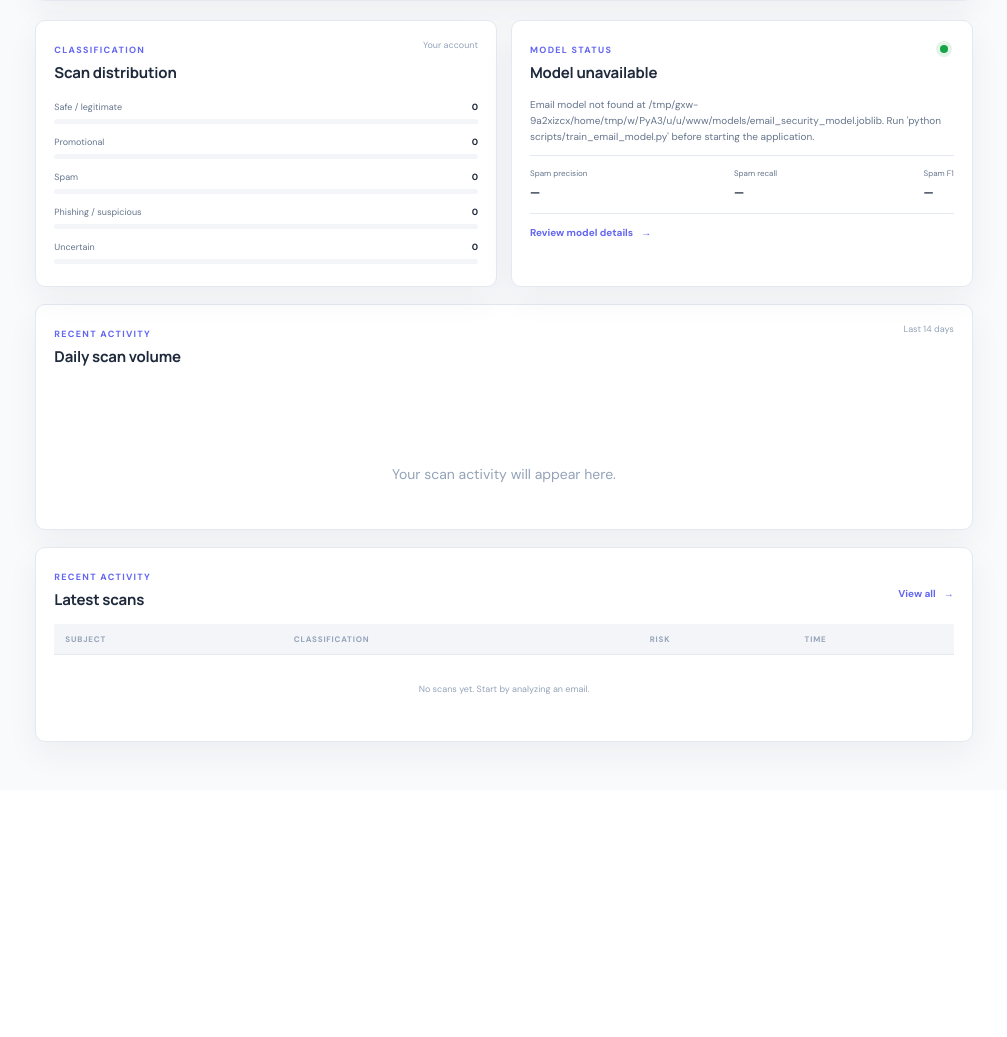
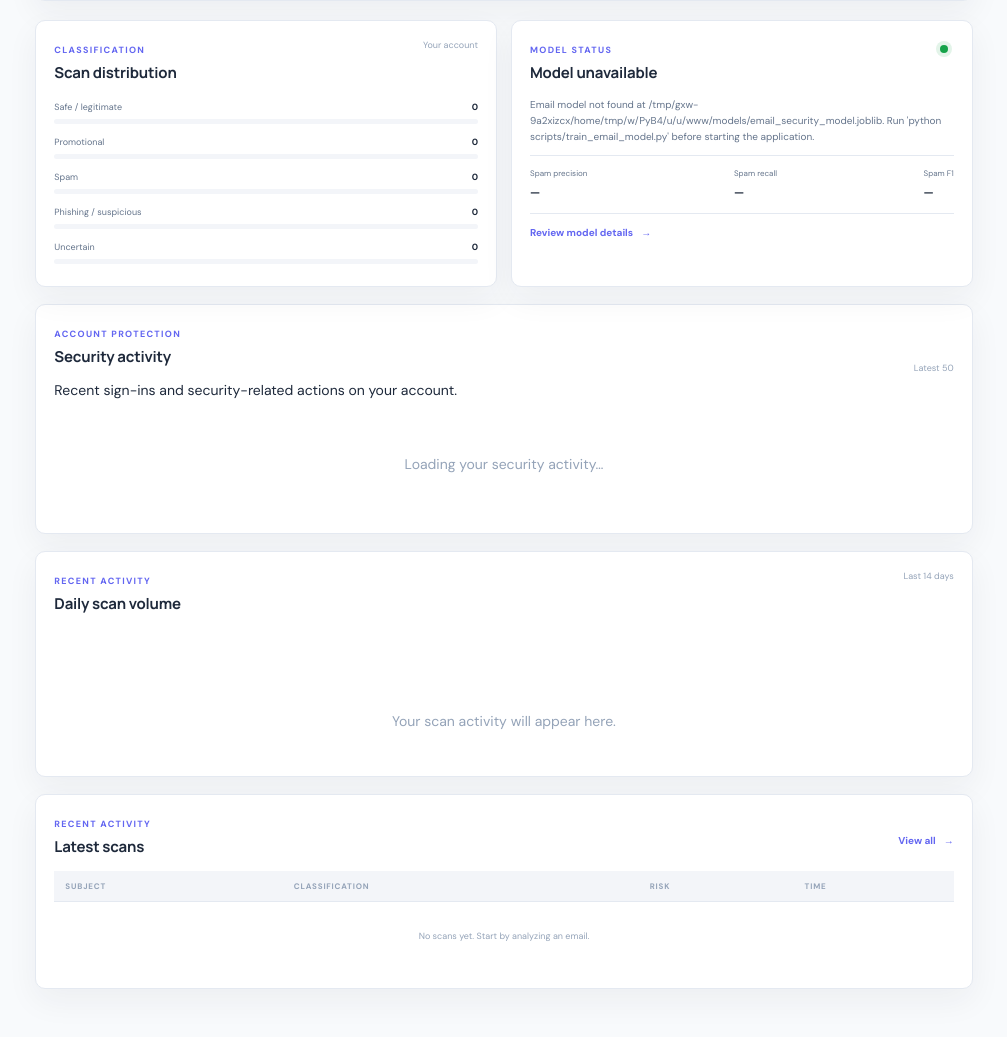
Before and after one commit to varshinickswamy-dot/Email-Spam-Detection, a Flask app: page /dashboard in a window 1280 px wide. Shown: the part 1040-2077 px from the top of the page, without its empty margins (261-1268 px from the left). Before the commit the page ends 1797 px from the top, so only its background shows below. Run offline with Flask 3, Linux system fonts and the light colour scheme; the visitor is signed in with stand-in values (Sample User, id 1); tables that the repository leaves empty hold one stand-in row (values such as "Sample post"); data that the repository does not hold is empty; some libraries are stand-ins or nearby versions.

Commit message:
Add security activity centre

```diff
--- a/frontend/templates/dashboard.html
+++ b/frontend/templates/dashboard.html
@@ -31,6 +31,10 @@
   <article id="scan-distribution" class="surface chart-card"><div class="card-heading"><div><span class="eyebrow">CLASSIFICATION</span><h2>Scan distribution</h2></div><span class="quiet-label">Your account</span></div><div class="distribution" id="distribution"></div></article>
   <article class="surface model-summary"><div class="card-heading"><div><span class="eyebrow">MODEL STATUS</span><h2 id="model-name">Loading model…</h2></div><span class="status-pip"></span></div><p id="model-description">Email-specific model evaluation and calibration details.</p><div class="metric-row"><span>Spam precision <b id="metric-precision">—</b></span><span>Spam recall <b id="metric-recall">—</b></span><span>Spam F1 <b id="metric-f1">—</b></span></div><a class="inline-link" href="{{ url_for('about') }}">Review model details <span>→</span></a></article>
 </section>
+<section id="security-activity" class="surface recent-card security-activity-card" aria-live="polite">
+ <div class="card-heading"><div><span class="eyebrow">ACCOUNT PROTECTION</span><h2>Security activity</h2><p>Recent sign-ins and security-related actions on your account.</p></div><span class="quiet-label" id="security-event-count">Latest 50</span></div>
+ <div id="security-event-list"><p class="empty-row">Loading your security activity…</p></div>
+</section>
 <section id="activity-trend" class="surface trend-card"><div class="card-heading"><div><span class="eyebrow">RECENT ACTIVITY</span><h2>Daily scan volume</h2></div><span class="quiet-label">Last 14 days</span></div><div class="trend-chart" id="activity-chart"></div></section>
 <section class="surface recent-card"><div class="card-heading"><div><span class="eyebrow">RECENT ACTIVITY</span><h2>Latest scans</h2></div><a class="inline-link" href="{{ url_for('history_page') }}">View all <span>→</span></a></div><div class="table-wrap"><table><thead><tr><th>SUBJECT</th><th>CLASSIFICATION</th><th>RISK</th><th>TIME</th></tr></thead><tbody id="recent-scans"><tr><td colspan="4" class="empty-row">No scans yet. Start by analyzing an email.</td></tr></tbody></table></div></section>
 {% endblock %}
```
